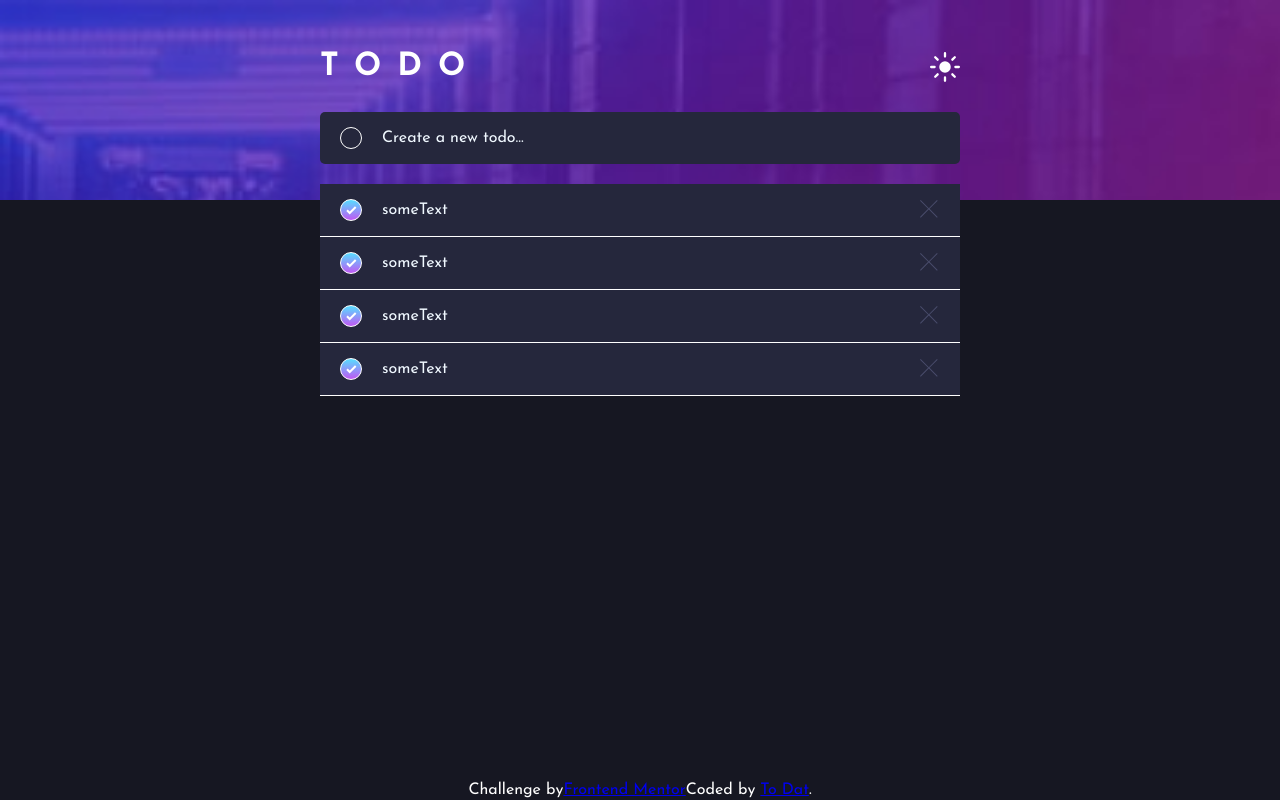
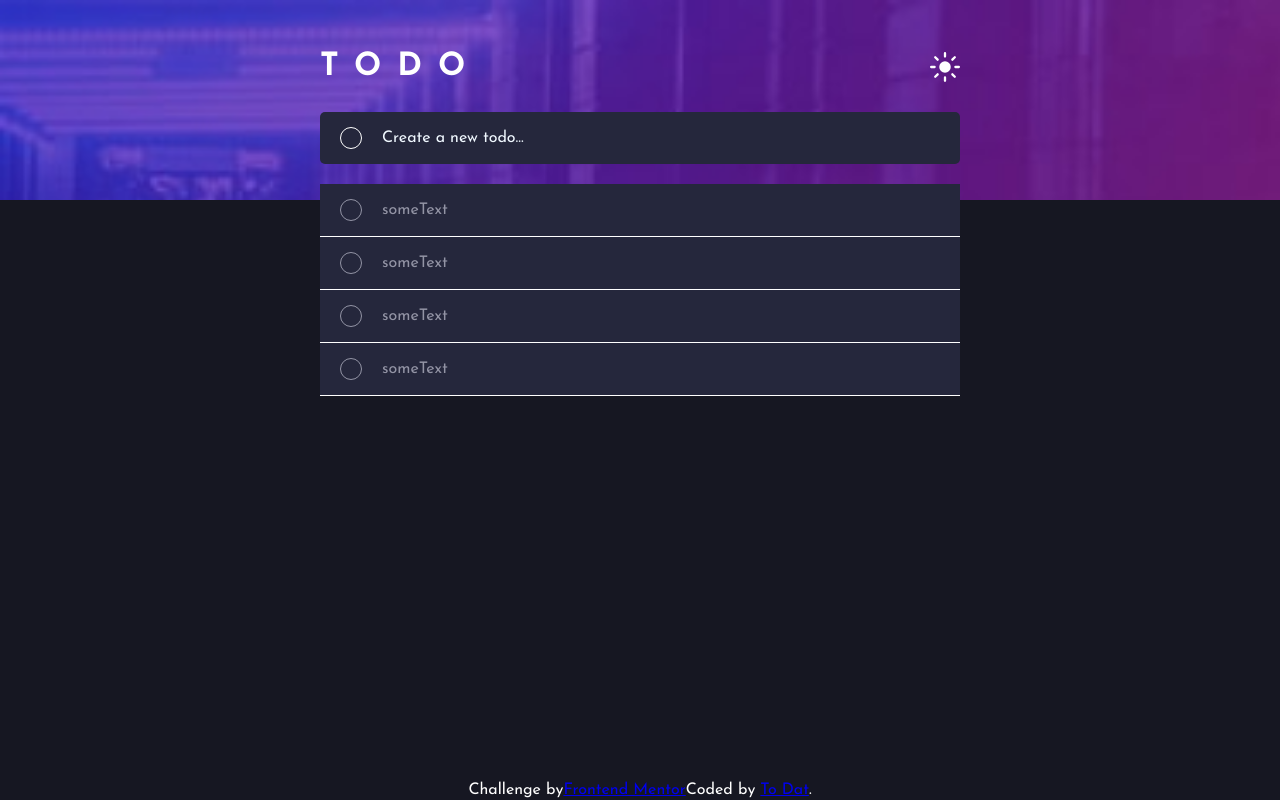
Before and after one commit to tltd0807/to-do-react-app, a React (Create React App) app: page / in a window 1280 px wide. Built offline with nearby package versions, Linux system fonts and the light colour scheme.

Commit message:
add hover effect to ToDoItem

```diff
--- a/src/Components/Layout/Button/Close.js
+++ b/src/Components/Layout/Button/Close.js
@@ -1,9 +1,9 @@
 import classes from "./Close.module.css";
 import Icon from "../../../asset/images/icon-cross.svg";
 
-const Close = () => {
+const Close = (props) => {
   return (
-    <div className={classes.close}>
+    <div className={`${classes.close} ${props.className}`}>
       <img src={Icon} alt="icon-cross" />
     </div>
   );
--- a/src/Components/Layout/Button/Done.js
+++ b/src/Components/Layout/Button/Done.js
@@ -1,9 +1,11 @@
 import classes from "./Done.module.css";
 import Icon from "../../../asset/images/icon-check.svg";
 const Done = (props) => {
+  const isTick = props.isTick ? "isTick" : "";
+  console.log(isTick);
   return (
-    <div className={`${classes.done} ${props.className}`}>
-      <img src={Icon} alt="icon-check" />
+    <div className={`${classes.done} ${props.className} ${classes[isTick]}`}>
+      {props.isTick && <img src={Icon} alt="icon-check" />}
     </div>
   );
 };
--- a/src/Components/Layout/Button/Done.module.css
+++ b/src/Components/Layout/Button/Done.module.css
@@ -3,9 +3,14 @@
   height: 20px;
   border-radius: 50%;
   margin-right: 20px;
-  border: 1px solid white;
+  border: 1px solid hsl(236, 9%, 61%);
   display: flex;
   align-items: center;
   justify-content: center;
+}
+.done:hover {
+  border: 1px solid linear-gradient(hsl(192, 100%, 67%), hsl(280, 87%, 65%));
+}
+.isTick {
   background: linear-gradient(hsl(192, 100%, 67%), hsl(280, 87%, 65%));
 }
--- a/src/Components/ToDoBody/ToDoItem/ToDoItem.js
+++ b/src/Components/ToDoBody/ToDoItem/ToDoItem.js
@@ -6,10 +6,10 @@ const ToDoItem = (props) => {
   return (
     <div className={`${classes["item-container"]} ${props.className} `}>
       <div className={classes.item}>
-        <Done />
+        <Done isTick={false} className={classes.done} />
         <div>{props.children}</div>
       </div>
-      <Close />
+      <Close className={classes.close} />
     </div>
   );
 };
--- a/src/Components/ToDoBody/ToDoItem/ToDoItem.module.css
+++ b/src/Components/ToDoBody/ToDoItem/ToDoItem.module.css
@@ -2,15 +2,32 @@
   width: 90vw;
   max-width: 40rem;
   background-color: hsl(235, 24%, 19%);
-  color: aliceblue;
+  color: hsl(236, 9%, 61%);
   display: flex;
   justify-content: space-between;
   border-bottom: 1px solid white;
   align-items: center;
 }
+
 .item {
   box-sizing: border-box;
   padding: 15px 20px;
   display: flex;
   align-items: center;
 }
+.item-container:hover {
+  cursor: pointer;
+  color: hsl(236, 33%, 92%);
+}
+/* NOT WORKING */
+.item-container:hover .done {
+  border: 1px solid linear-gradient(hsl(192, 100%, 67%), hsl(280, 87%, 65%));
+}
+@media (min-width: 1200px) {
+  .close {
+    opacity: 0;
+  }
+  .item-container:hover .close {
+    opacity: 1;
+  }
+}
--- a/src/Components/ToDoBody/ToDoList/ToDoList.js
+++ b/src/Components/ToDoBody/ToDoList/ToDoList.js
@@ -1,4 +1,5 @@
-import ToDoFooter from "../ToDoInput/ToDoInput";
+import Card from "../../Layout/Card/Card";
+import ToDoInput from "../ToDoInput/ToDoInput";
 import ToDoItem from "../ToDoItem/ToDoItem";
 import classes from "./ToDoList.module.css";
 
@@ -6,7 +7,8 @@ const ToDoList = (props) => {
   return (
     <div className={classes.container}>
       <div>
-        <ToDoFooter>Create a new todo...</ToDoFooter>
+        <ToDoInput>Create a new todo...</ToDoInput>
+
         <ToDoItem>someText</ToDoItem>
         <ToDoItem>someText</ToDoItem>
         <ToDoItem>someText</ToDoItem>
```
